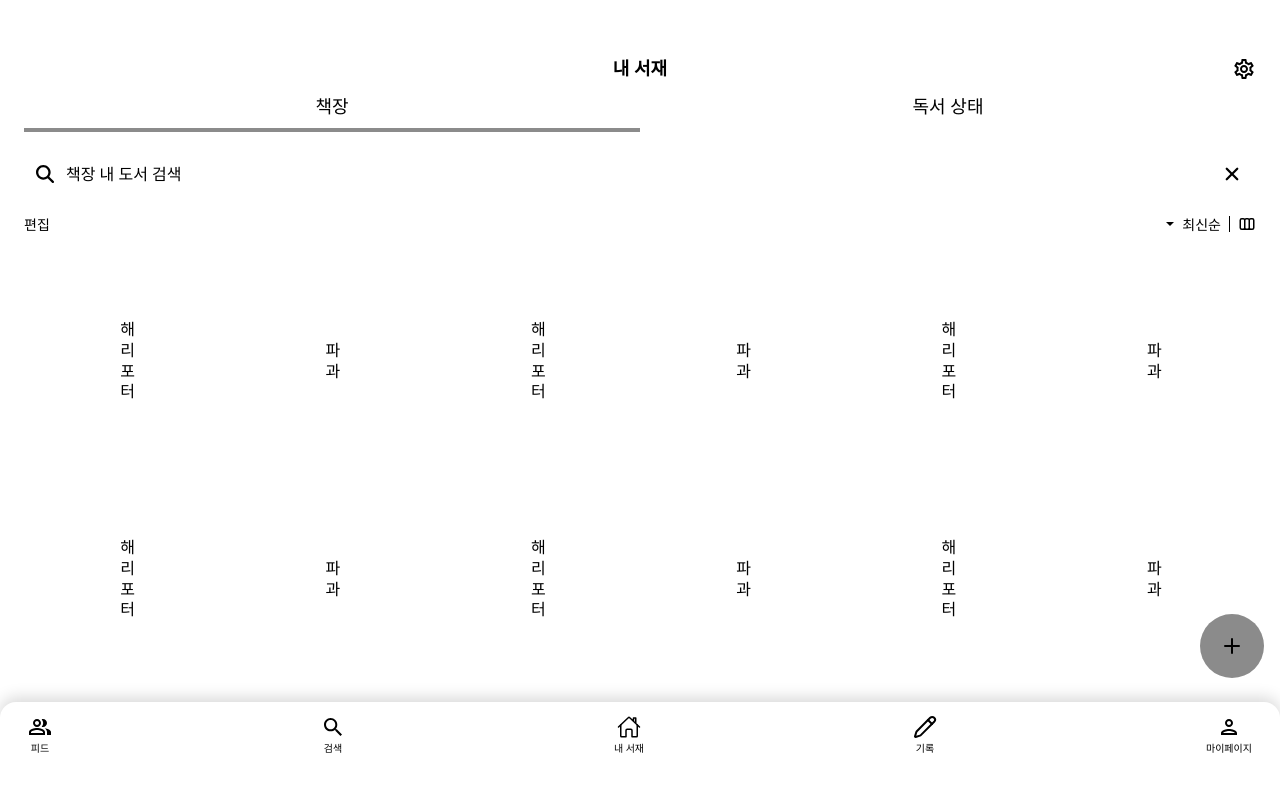
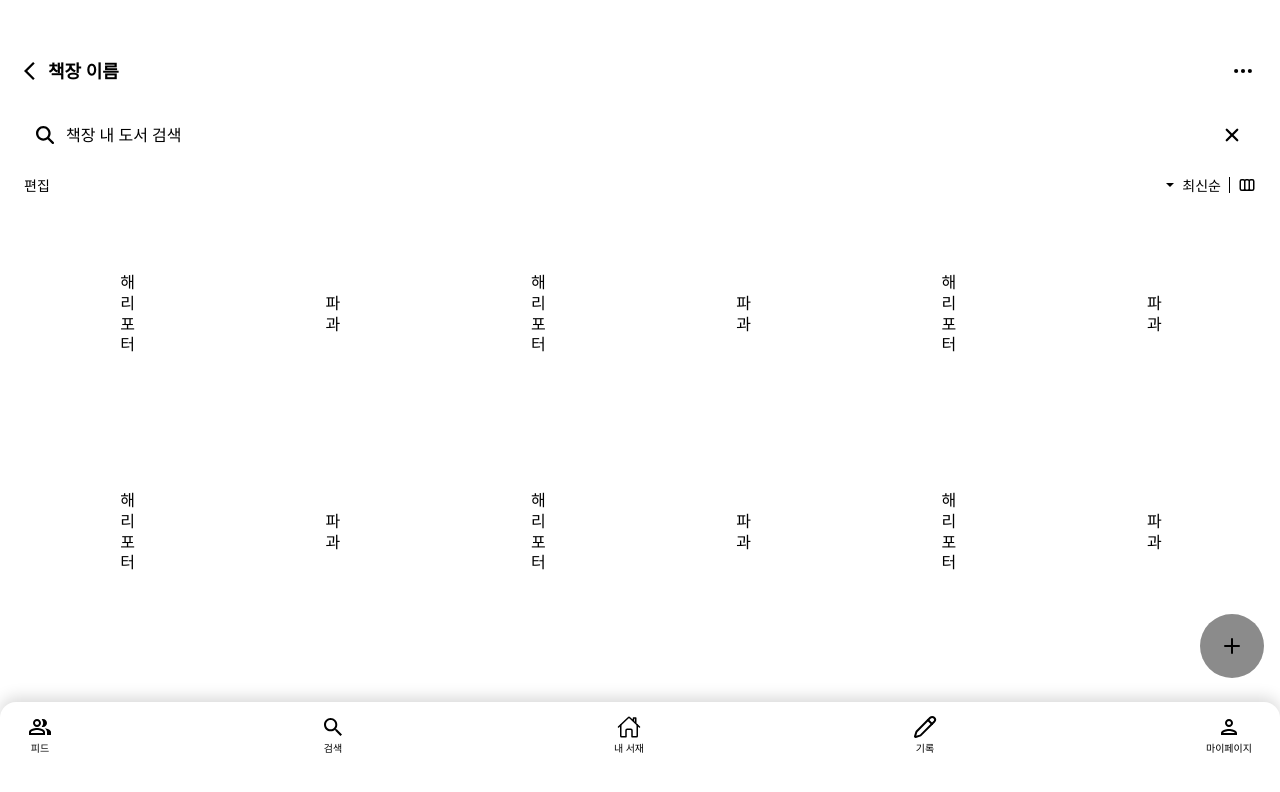
Before and after one commit to MyLib-Service/my-lib-front, a React (Vite) app: page /bookshelf/1 in a window 1280 px wide. Shown: the top 792 px of the page. Built offline with nearby package versions, Linux system fonts and the light colour scheme.

Commit message:
💄BookShelfHeader 추가

```diff
--- /dev/null
+++ b/src/components/BookShelf/BookShelfHeader.tsx
@@ -0,0 +1,48 @@
+import styled from "@emotion/styled";
+import { MdArrowBackIos } from "react-icons/md";
+import { BsThreeDots } from "react-icons/bs";
+
+// TODO: 나중에 firebase 연결해서 책장 이름 가져오기
+
+export default function BookShelfHeader() {
+  return (
+    <Container>
+      <BackBtn>
+        <MdArrowBackIos />
+      </BackBtn>
+      <Title>책장 이름</Title>
+      <EditBtn>
+        <BsThreeDots />
+      </EditBtn>
+    </Container>
+  );
+}
+
+const Container = styled.div`
+  display: flex;
+  align-items: center;
+  width: 100%;
+  height: 48px;
+`;
+
+const BackBtn = styled.button`
+  font-size: 22px;
+  width: 24px;
+  height: 24px;
+`;
+
+const Title = styled.h1`
+  grid-column: 2;
+  font-size: 18px;
+  font-weight: bold;
+  padding: 8px 0;
+`;
+
+const EditBtn = styled.button`
+  position: absolute;
+  right: 24px;
+
+  font-size: 22px;
+  width: 24px;
+  height: 24px;
+`;
--- a/src/components/Home/BookSection/BookList.tsx
+++ b/src/components/Home/BookSection/BookList.tsx
@@ -5,10 +5,12 @@
   // TODO: id 고유화하기
   const now = new Date().getTime();
 
+  const titleArray = ["소장", "재독", "이건 좀.."];
+
   return (
     <BookList>
       {Array.from({ length: 3 }).map((_, idx) => (
-        <BookDrawer key={idx} id={now} title="책장 이름" />
+        <BookDrawer key={idx} id={now} title={titleArray[idx]} />
       ))}
     </BookList>
   );
--- a/src/components/Home/BookSection/BooksSection.tsx
+++ b/src/components/Home/BookSection/BooksSection.tsx
@@ -24,7 +24,7 @@
     $grid ? "repeat(3, 1fr)" : "repeat(6, 1fr)"};
 
   gap: 8px 0;
-  padding: 8px 0;
+  padding-bottom: 8px;
 
   justify-items: center;
 `;
--- a/src/components/Home/Setting/RecentRead.tsx
+++ b/src/components/Home/Setting/RecentRead.tsx
@@ -16,7 +16,7 @@
   justify-content: space-between;
   width: 100%;
   height: 24px;
-  margin-top: 10px;
+  margin: 6px 0;
 `;
 
 const Title = styled.p`
--- a/src/pages/BookShelf/BookShelfPage.tsx
+++ b/src/pages/BookShelf/BookShelfPage.tsx
@@ -1,10 +1,9 @@
 import { useState } from "react";
-import Header from "../../components/common/Header";
 import Search from "../../components/common/Search";
-import Tabs from "../../components/common/Tabs";
 import BooksSection from "../../components/Home/BookSection/BooksSection";
 import Edit from "../../components/Home/Setting/Edit";
 import Setting from "../../components/Home/Setting/Setting";
+import BookShelfHeader from "../../components/BookShelf/BookShelfHeader";
 
 export default function BookShelfPage() {
   // const { id } = useParams<{ id: string }>();
@@ -25,8 +24,7 @@
 
   return (
     <>
-      <Header />
-      <Tabs />
+      <BookShelfHeader />
       <Search placeholder="책장 내 도서 검색" />
       <Setting>
         <Edit
```
